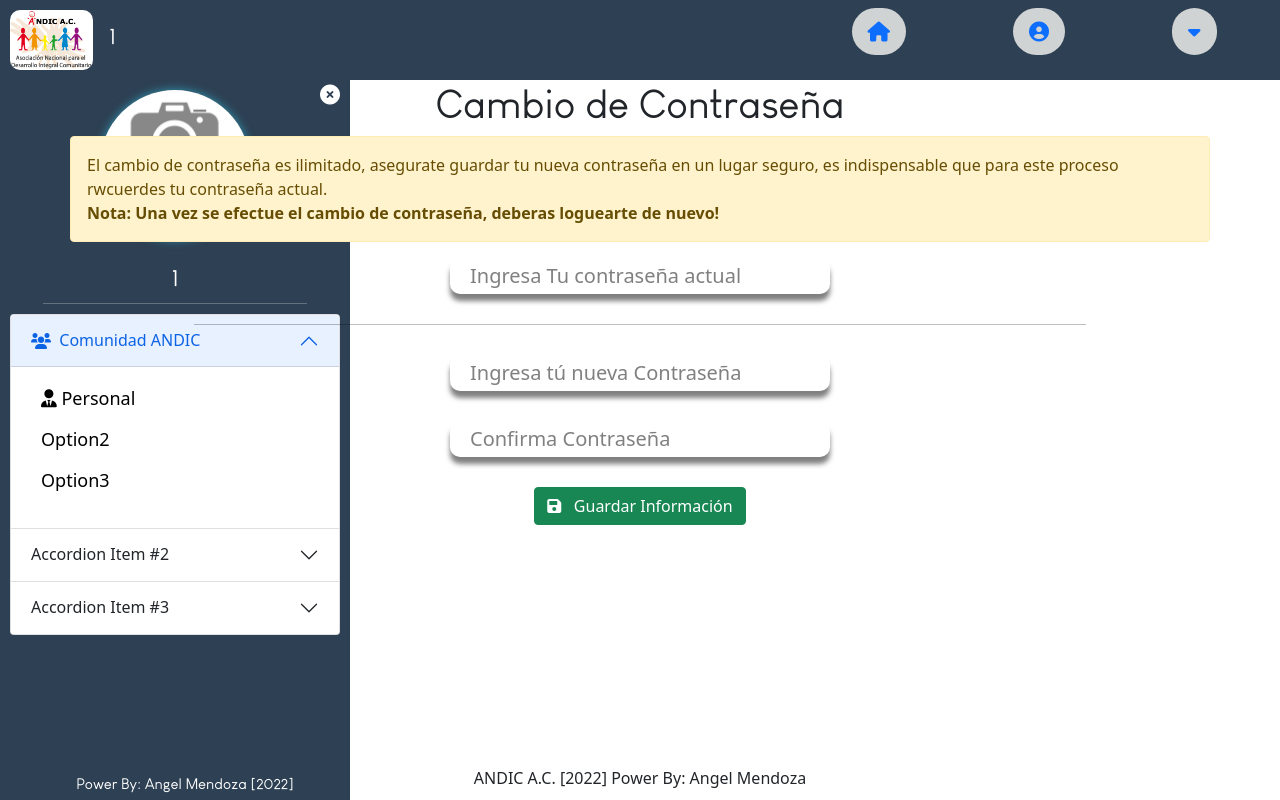
After one commit to AngelMendozaDev/Andic, a PHP site: page /templates/password.php in a window 1280 px wide, after a click that opens the changed part. The commit adds this page. Run offline with PHP 8.4, Linux system fonts and the light colour scheme; the visitor is signed in with stand-in values (Sample User, id 1); style sheets or scripts are compiled from the project's sources.

Commit message:
Actualizacion 14-11-22_Password70%

```diff
--- a/db/Base_Andic_19-01-2022.sql
+++ b/db/Base_Andic_13-11-2022.sql
@@ -1,6 +1,6 @@
 /**************
 * Base de datos para ANDIC A.C.
-* Realizada: 16-01-2022
+* Realizada: 13-11-2022
 * Creo: Mendoza Garcia Luis Angel
 ********************/
 drop database andic;
--- a/resources/css/menus.css
+++ b/resources/css/menus.css
@@ -70,7 +70,7 @@
 
 .sub-main-menu{
     width: 12rem;
-    background-color: rgba(46, 64, 83,0.5);
+    background-color: rgba(45, 54, 64, 0.553);
     position: absolute;
     padding: 0px;
     box-sizing: border-box;
@@ -93,18 +93,17 @@
     margin-bottom: 10px;
     cursor: pointer;
     text-align: center;
+    color: #fff;
 }
 
-.submain-item:nth-child(1):hover{
+.submain-item:hover{
     background-color: #2E4053;
     color: #fff;
     transition: all 0.5s;
 }
 
-.submain-item:nth-child(2):hover{
-    background-color: #2E4053;
+.sub-opt:hover{
     color: #fff;
-    transition: all 0.5s;
 }
 
 .sub-opt{
@@ -112,13 +111,131 @@
     font-family: 'Louis';
     background: none;
     text-decoration: none;
-    font-size: #000;
+    color: #000;
 }
 
 .activo{
-    top: 80px;
+    top: 55px;
     right: 5px;
     display: block;
     transition: 0.5s;
-    z-index: 2;
 }
+
+/*******************
+*    Side Bar
+*****************************/
+
+.menu-lateral{
+    background-color: #2E4053;
+    padding: 10px;
+    text-align: center;
+    position: fixed;
+    width: 350px;
+    height: calc(100vh - 80px);
+    margin-left: -350px;
+    transition: all 0.5s;
+}
+
+.menu-head .img-box{
+    margin: auto;
+    width: 150px;
+    height: 150px;
+    border-radius: 90px;
+    box-shadow: 0px 0px 10px rgba(46, 195, 229, 0.659);
+    overflow: hidden;
+}
+
+.img-box img{
+    height: 100%;
+}
+
+.separador{
+    width: 80%;
+    margin: auto;
+    color: #fff;
+    margin-top: 10px;
+    margin-bottom: 10px;
+}
+
+.user-name{
+    font-family: 'Louis';
+    color: #fff;
+}
+
+.sub-menu{
+    padding: 0px;
+    list-style: none;
+    font-size: 18px;
+    text-align: left;
+    width: 100%;
+}
+
+.sub-menu .sub-option{
+    margin-bottom: 10px;
+    cursor: pointer;
+    transition: all 0.5s;
+    padding: 2px 10px;
+    border-radius: 15px;
+}
+
+.sub-option a{
+    text-decoration: none;
+    color: #000;
+    font-size: 18px;
+}
+
+.sub-option:hover{
+    color: #fff;
+    background-color: rgba(46, 195, 229, 0.659);
+    transition: all 0.5s;
+}
+
+.menu-footer{
+    position:absolute;
+    width: 100%;
+    text-align: center;
+    bottom: 5px;
+    color: #fff;
+    font-size: 15px;
+    font-family: 'Louis';
+}
+
+/**Controles de Side Bar**/
+.control-box{
+    position: relative;
+}
+
+#open-side{
+    position: absolute;
+    right: -45px;
+    top: -10px;
+    font-size: 30px;
+    cursor: pointer;
+}
+
+#close-side{
+    position: absolute;
+    right: 0px;
+    top: -10px;
+    font-size: 20px;
+    cursor: pointer;
+    color: #fff;
+}
+
+.muestra{
+    margin-left: 0px;
+    transition: all 0.5s;
+}
+
+.view-title{
+    font-size: 40px;
+    font-family: 'Louis';
+}
+
+footer{
+    position: fixed;
+    bottom: 10px;
+    margin: auto;
+    text-align: center;
+    width: 100%;
+}
--- /dev/null
+++ b/resources/css/pass.css
@@ -0,0 +1,36 @@
+#form-pass{
+    padding: 0px;
+}
+.pass-cont{
+    margin-bottom: 30px;
+}
+
+.pass-cont span{
+    color: #ff0000;
+}
+
+.my-input{
+    display: block;
+    margin: auto;
+    width: 380px;
+    padding: 3px 10px;
+    font-size: 20px;
+    border-radius: 10px;
+    border: none;
+    box-shadow: 0px 7px 5px rgba(44, 44, 44, 0.599);
+}
+
+.my-input::placeholder{
+    color: rgba(44, 44, 44, 0.599);
+    font-size: 20px;
+    padding: 3px 10px;
+}
+
+.my-input:focus{
+    background-color: rgba(85, 85, 85, 0.2);
+}
+
+.error{
+    border: 2px solid #ff0000;
+    color: #ff0000;
+}
--- a/resources/js/menu.js
+++ b/resources/js/menu.js
@@ -14,4 +14,31 @@ $(function () {
         }
 
     });
+
+    $('#sub-main').hover(function () {
+        if (flag == false) {
+            $('#sub-main').addClass('activo');
+            $('#sub-main').removeClass('oculto');
+            flag = true;
+        }
+        else {
+            $('#sub-main').addClass('oculto');
+            $('#sub-main').removeClass('activo');
+            flag = false;
+        }
+
+    });
+
+
+    $('#status-side').change(function(){
+        if ($('#status-side').is(':checked')) {
+            $('.menu-lateral').addClass('muestra');
+            $('#open-side').hide();
+        } else {
+            $('.menu-lateral').removeClass('muestra');
+            $('#open-side').show();
+        }
+
+    })
+
 });
--- /dev/null
+++ b/resources/js/pass.js
@@ -0,0 +1,21 @@
+var statusU = false;
+$(function(){
+    $('.text-error').hide();
+
+    $('#Pass2').keyup(function(){
+        pas1 = $('#Pass1').val();
+        pas2 = $('#Pass2').val();
+        if(pas1 == pas2){
+            statusU = true;
+            $('#Pass1').removeClass('error');
+            $('#Pass2').removeClass('error');
+            $('.text-error').hide();
+        }
+        else{
+            $('#Pass1').addClass('error');
+            $('#Pass2').addClass('error');
+            $('.text-error').show();
+            console.log("error")
+        }
+    })
+});
--- a/templates/header.php
+++ b/templates/header.php
@@ -34,7 +34,7 @@ if (isset($_SESSION['ID'])) {
         <div class="option-box">
             <ul class="main-menu">
                 <li>
-                    <a href="" class="circle-opt">
+                    <a href="main.php" class="circle-opt">
                         <i class="fa fa-home" aria-hidden="true"></i>
                     </a>
                 </li>
@@ -52,19 +52,20 @@ if (isset($_SESSION['ID'])) {
             <div class="sub-main-menu" id="sub-main">
                 <ul class="submain">
                     <li class="submain-item">
-                        <a href="" class="sub-opt">
+                        <a href="https://api.whatsapp.com/send?phone=525535512583&text=Hola%20buenas%20noches,%20solicito%20soporte%20tecnico" target="_blank" class="sub-opt">
                             Soporte Tecnico
                         </a>
                     </li>
                     <li class="submain-item">
-                        <a href="" class="sub-opt">
+                        <a href="password.php" class="sub-opt">
                             Cambiar Contraseña
                         </a>
                     </li>
                     <hr class="separador">
-                    <li class="submain-item">
+                    <li class="text-center">
                         <a href="" class="sub-opt">
                             <button class="btn btn-danger">
+                                <i class="fa fa-sign-out" aria-hidden="true"></i>
                                 Cerrar Sesión
                             </button>
                         </a>
@@ -76,10 +77,23 @@ if (isset($_SESSION['ID'])) {
     </header>
 
     <div class="menu-lateral">
+        <div class="control-box">
+            <input type="checkbox" id="status-side" hidden>
+            <label for="status-side" id="open-side">
+                <i class="fa fa-bars" aria-hidden="true"></i>
+            </label>
+            <label for="status-side" id="close-side">
+                <i class="fa fa-times-circle" aria-hidden="true"></i>
+            </label>
+        </div>
         <div class="menu-head">
             <div class="img-box">
-                <img src="../resources/pictures/icons/Logo.png" alt="">
+                <img src="../resources/pictures/photos/no_data.png" alt="">
             </div>
+            <br>
+            <h4 class="user-name">
+                <?php echo $_SESSION['NAME']; ?>
+            </h4>
         </div>
         <hr class="separador">
         <div class="menu-body">
@@ -103,12 +117,12 @@ if (isset($_SESSION['ID'])) {
                                 </li>
                                 <li class="sub-option">
                                     <a href="">
-
+                                        Option2
                                     </a>
                                 </li>
                                 <li class="sub-option">
                                     <a href="">
-
+                                        Option3
                                     </a>
                                 </li>
                             </ul>
--- /dev/null
+++ b/templates/password.php
@@ -0,0 +1,53 @@
+<?php require_once "header.php"; ?>
+<link rel="stylesheet" href="../resources/css/pass.css">
+<!-- Code View -->
+
+<div class="container">
+    <div class="row text-center">
+        <h4 class="view-title">
+            Cambio de Contraseña
+        </h4>
+    </div>
+
+    <div class="row">
+        <div class="alert alert-warning" role="alert">
+            El cambio de contraseña es ilimitado, asegurate guardar tu nueva contraseña en un lugar seguro,
+            es indispensable que para este proceso rwcuerdes tu contraseña actual.
+            <br>
+            <strong>
+                Nota: Una vez se efectue el cambio de contraseña, deberas loguearte de nuevo!
+            </strong>
+        </div>
+    </div>
+
+    <div class="row text-center">
+        <div class="col-12">
+            <form method="POST" onsubmit="return false" id="form-pass">
+                <input type="password" class="my-input" maxlength="20" placeholder="Ingresa Tu contraseña actual" id="Actual" name="actual" required>
+                <hr class="separador" style="color: #000; margin-top: 30px; margin-bottom: 30px;">
+                <div class="pass-cont">
+                    <input type="password" class="my-input" maxlength="20" placeholder="Ingresa tú nueva Contraseña" id="Pass1" name="pass1" required>
+                    <span class="text-error">
+                        La nueva contraseña no coincide...
+                    </span>
+                </div>
+                <div class="pass-cont">
+                    <input type="password" class="my-input" maxlength="20" placeholder="Confirma Contraseña" id="Pass2" name="pass2" required>
+                    <span class="text-error">
+                        La nueva contraseña no coincide...
+                    </span>
+                </div>
+
+                <button class="btn btn-success">
+                    <i class="fa fa-save" aria-hidden="true"></i>
+                    &nbsp;
+                    Guardar Información
+                </button>
+            </form>
+        </div>
+    </div>
+</div>
+
+
+<?php require_once "footer.php"; ?>
+<script src="../resources/js/pass.js"></script>
```
Also changed, not shown: templates/main.php (+19 -0 lines).
